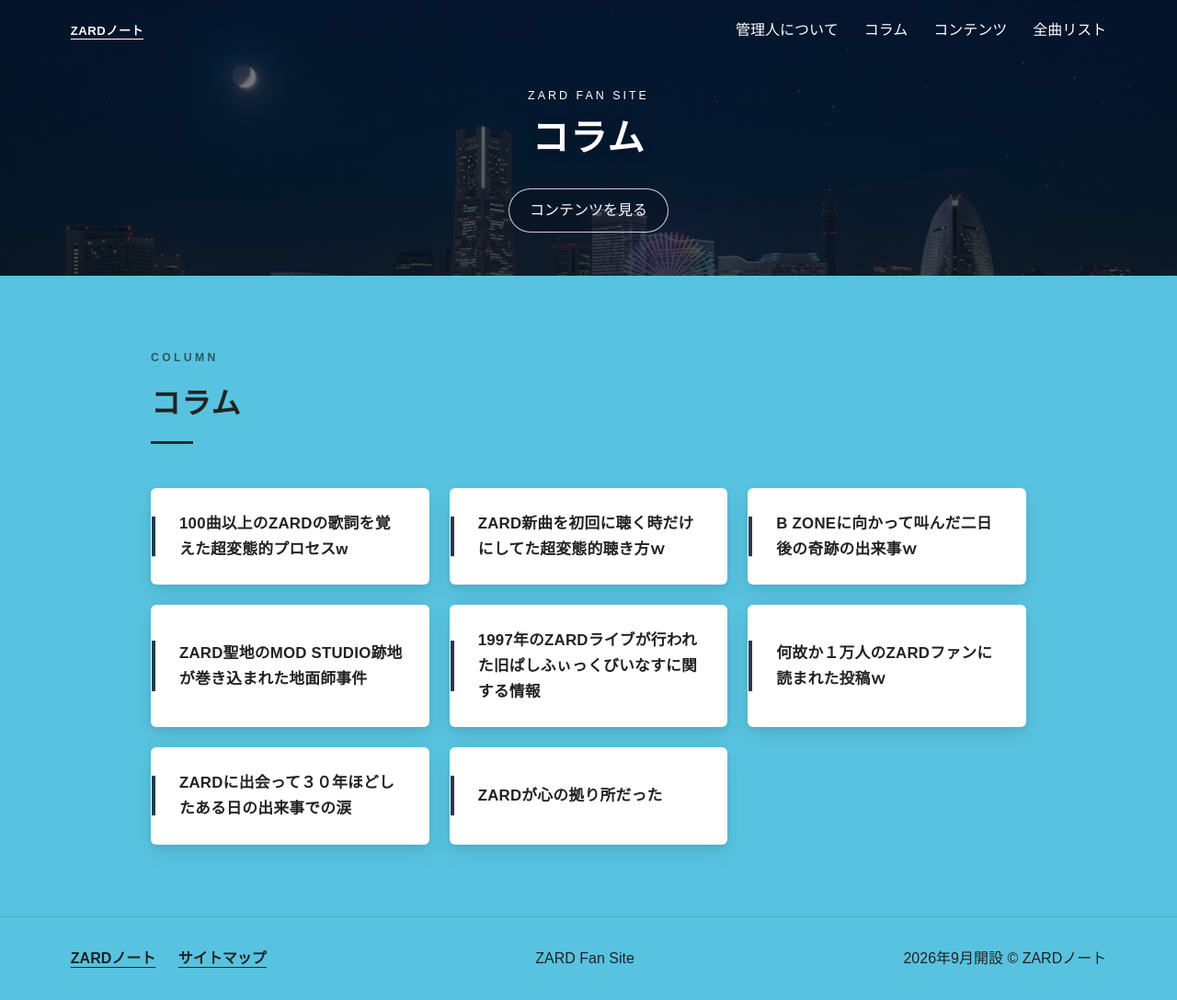
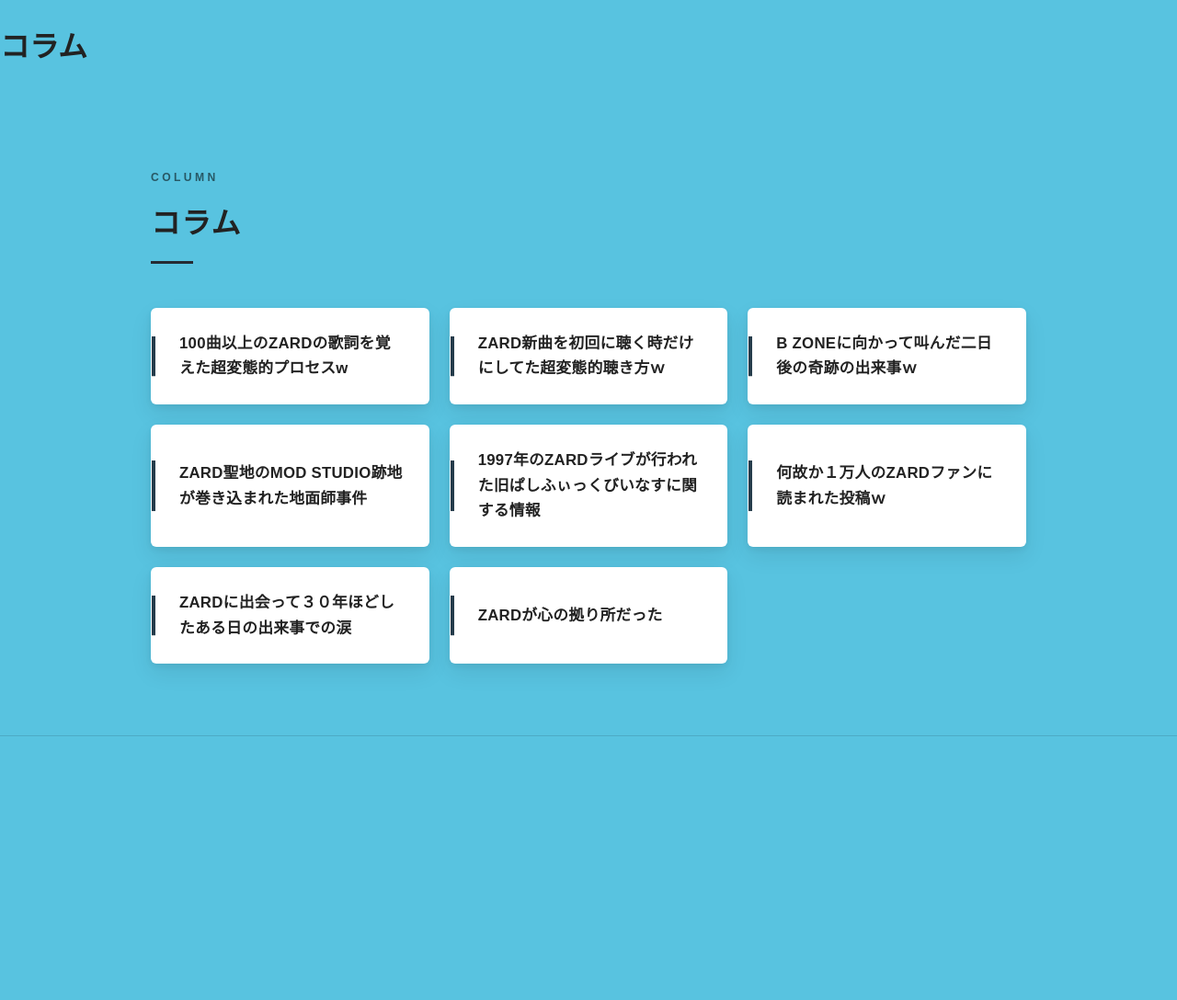
Before and after one commit to zard-ted/zard-ted.github.io, a plain HTML site: page column-index.html in a window 1280 px wide. Shown: the whole page at 92% size. After the commit the page ends 861 px from the top, so only its background shows below. Drawn offline with Linux system fonts and the light colour scheme.

Commit message:
Refactor header and footer structure in HTML
Removed script tags for dynamic header and footer loading.

```diff
--- a/column-index.html
+++ b/column-index.html
@@ -1,4 +1,3 @@
-
 <!DOCTYPE html>
 <html lang="ja">
 <head>
@@ -33,14 +32,11 @@
 </head>
 <body>
 
-<div id="header-include"></div>
-
-<script>
-fetch('header.html').then(r=>r.text()).then(data=>{
-  document.getElementById('header-include').innerHTML=data;
-  document.getElementById('hero-title').textContent='コラム';
-});
-</script>
+<div id="header-include">
+  <header>
+    <h1 id="hero-title">コラム</h1>
+  </header>
+</div>
 
 <main>
 <section class="section">
@@ -101,13 +97,9 @@
 </section>
 </main>
 
-<div id="footer-include"></div>
-
-<script>
-fetch('footer.html').then(r=>r.text()).then(data=>{
-  document.getElementById('footer-include').innerHTML=data;
-});
-</script>
+<div id="footer-include">
+  <footer></footer>
+</div>
 
 </body>
 </html>
```
